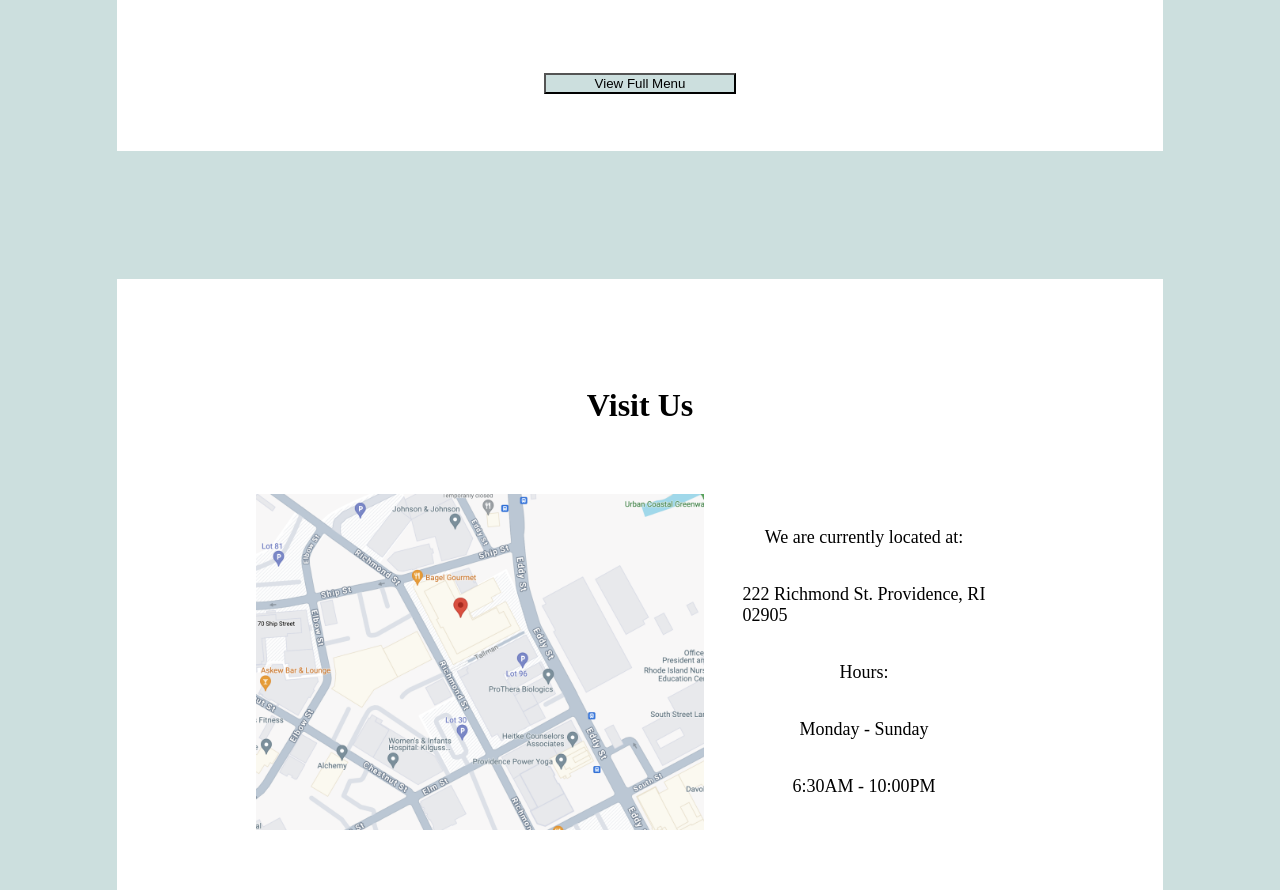
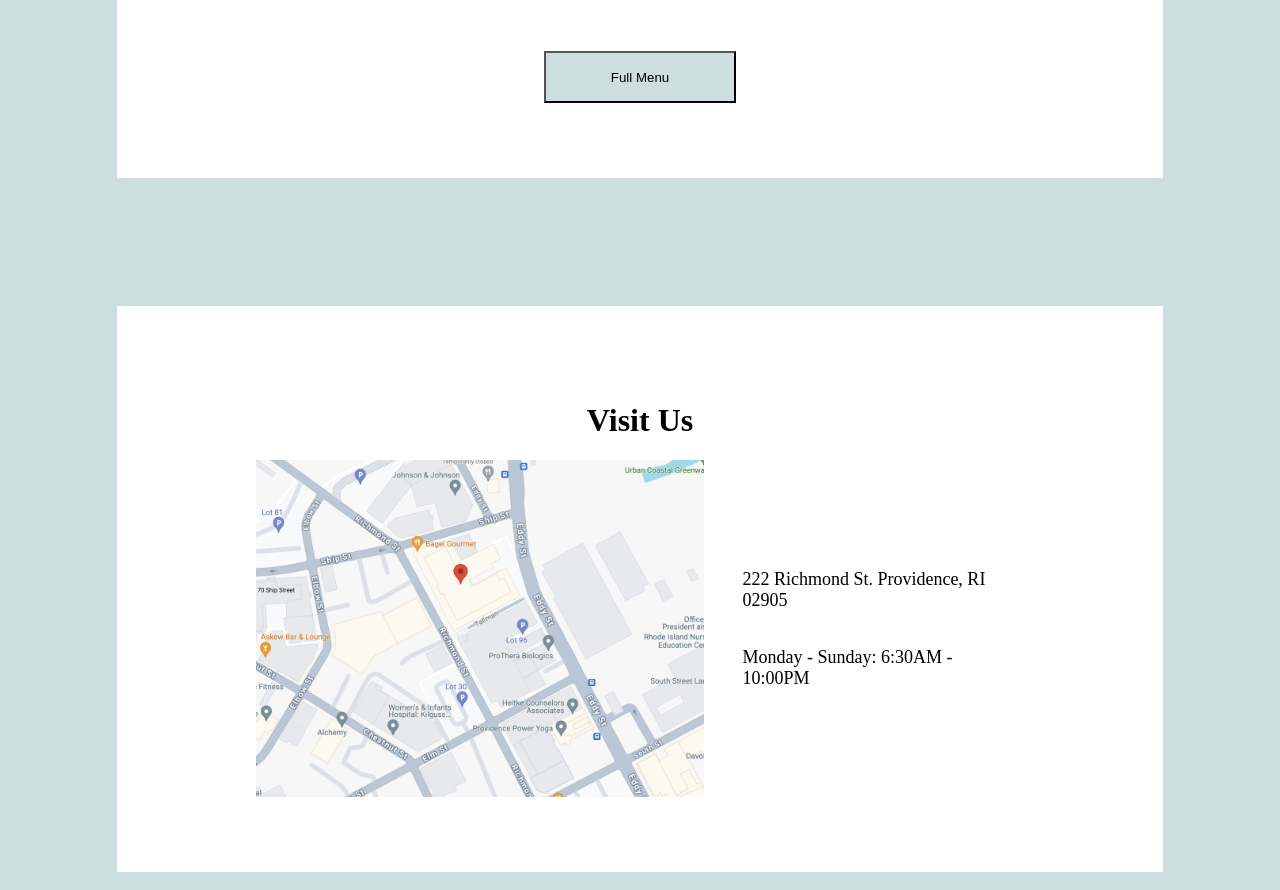
Before and after one commit to ycruztri/responsive-redesign, a plain HTML site: page index.html in a window 1280 px wide. Shown: the part 1910-2800 px from the top of the page. Drawn offline with Linux system fonts and the light colour scheme.

Commit message:
finished

```diff
--- a/index.html
+++ b/index.html
@@ -44,7 +44,7 @@
                     <h3>Sesame Bagel</h3>
                 </div>
             </div>
-            <button onclick="viewFullMenu()">View Full Menu</button>
+            <button onclick="viewFullMenu()">Full Menu</button>
         </div>
         <div id="location">
             <h1>Visit Us</h1>
@@ -52,13 +52,10 @@
                 <img class="locImg" src="./assets/location.png" alt="Image of Google Maps location"/>
                 <div class="locTSection">
                     <div class="locText1">
-                    <p>We are currently located at:</p>
                     <p>222 Richmond St. Providence, RI 02905</p>
-                </div>
+                    </div>
                 <div class="locText2">
-                    <p>Hours:</p>
-                    <p>Monday - Sunday</p>
-                    <p>6:30AM - 10:00PM</p>
+                    <p>Monday - Sunday: 6:30AM - 10:00PM</p>
                 </div>
                 </div>
             </div>
--- a/styles.css
+++ b/styles.css
@@ -13,13 +13,21 @@
     width: 100%;
 }
 
+#keyInfo h2{
+    cursor: pointer;
+}
+
+#keyInfo h2:hover{
+    text-decoration: underline;
+}
+
 #title{
     display:flex;
     justify-content: space-around;
     align-items: center;
     font-family: 'Andale Mono', monospace;
-    padding: 75px;
     font-size: x-large;
+    margin: 5vw;
 }
 
 #slideshow{
@@ -39,7 +47,7 @@
     flex-direction: column;
     align-items: center;
     width: 70vw;
-    height: 40vw;
+    height: auto;
     padding: 75px;
     background-color: white;
     margin: 5vw;
@@ -51,7 +59,7 @@
     flex-direction: column;
     align-items: center;
     width: 70vw;
-    height: 40vw;
+    height: 55v;
     padding: 75px;
     background-color: white;
     margin: 5vw;
@@ -123,6 +131,8 @@
     align-items: center;
     flex-direction: column;
     font-size: large;
+    width: auto;
+    height: auto;
 }
 
 .locText2{
@@ -130,6 +140,8 @@
     align-items: center;
     flex-direction: column;
     font-size: large;
+    width:auto;
+    height: auto;
 }
 
 body{
```
